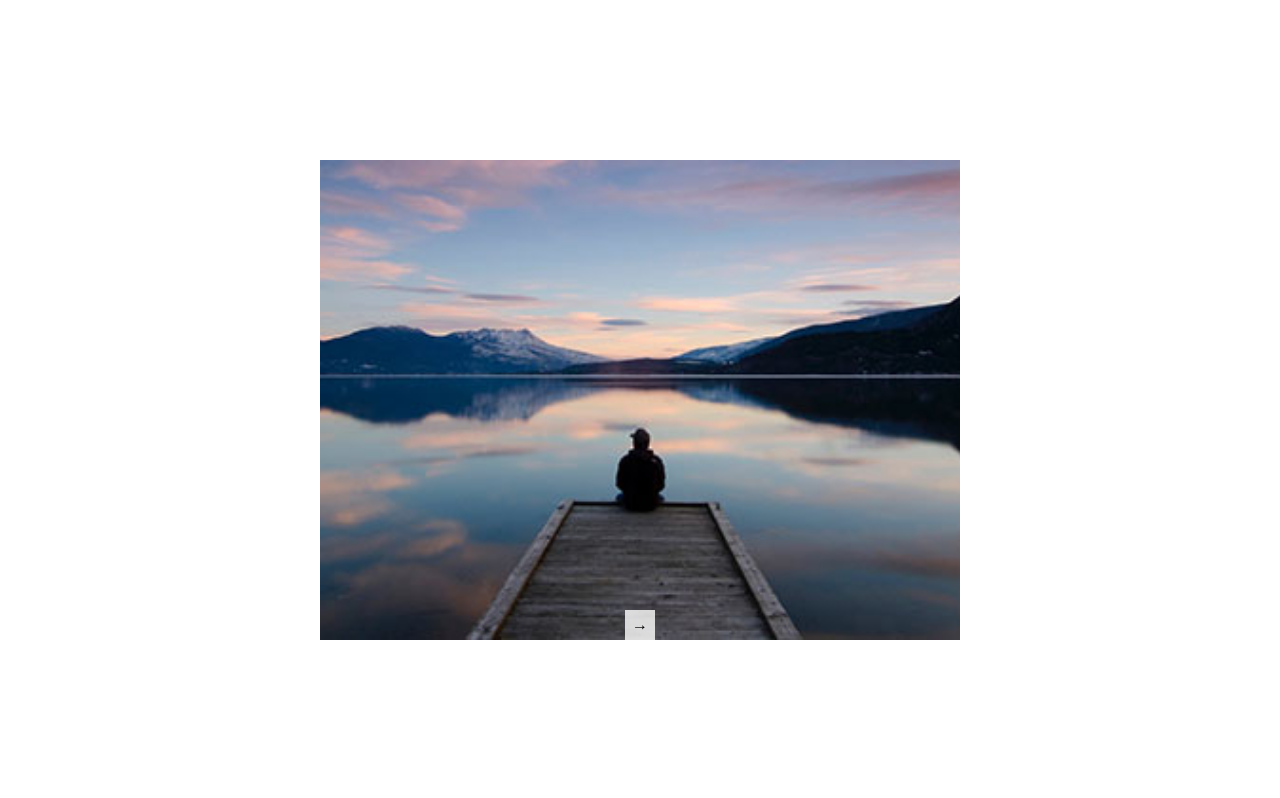
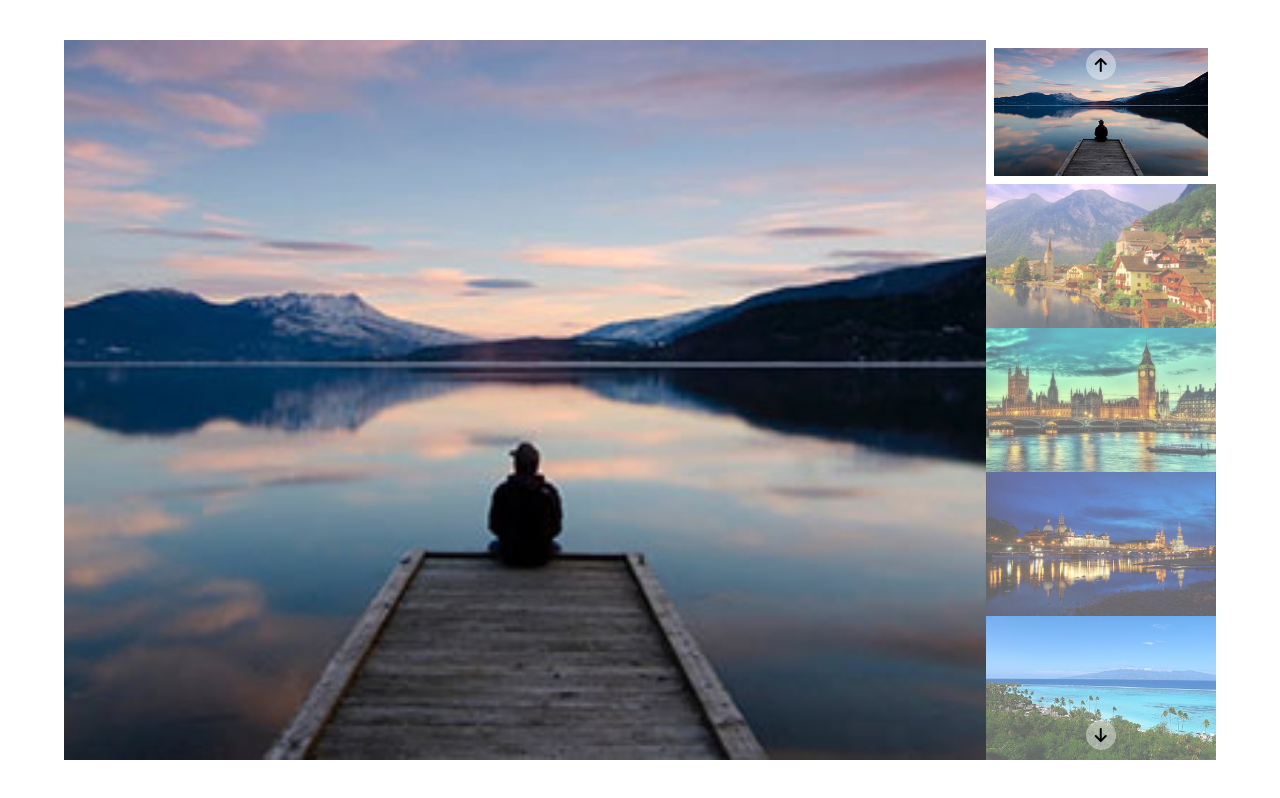
Before and after one commit to AlessioLibbi/js-array-carousel, a plain HTML site: page index.html in a window 1280 px wide. Drawn offline with Linux system fonts and the light colour scheme.

Commit message:
Add:end roject missing last correction

```diff
--- a/css/style.css
+++ b/css/style.css
@@ -18,14 +18,14 @@
 
 .slider {
     position: relative;
-    width: 50%;
+    width: 90%;
     margin: 0 auto;
-    background-color: aquamarine;
+    display: flex;
 }
 
 .slider-items {
-    width: 100%;
-    height: 60vh;
+    width: 80%;
+    height: 90vh;
 }
 
 .item {
@@ -46,27 +46,50 @@
 .prev,
 .next {
     position: absolute;
-    background-color: rgba(255, 255, 255, 0.8);
+    background-color: rgba(255, 255, 255, 0.4);
     width: 30px;
     height: 30px;
+    border-radius: 50%;
     display: flex;
     justify-content: center;
     align-items: center;
     cursor: pointer;
 }
 
-  .hidden {
-    display: none;
-  }
+
 
 .prev {
-    right: 50%;
+    right: 10%;
     transform: translate(50%);
-    top: 0;
+    top: 10px;
 }
 
 .next {
-    right: 50%;
+    right: 10%;
     transform: translate(50%);
-    bottom: 0;
+    bottom: 10px;
 }
+
+.thumbnails {
+    display: flex;
+    flex-direction: column;
+    width: 20%;
+    height: 90vh;
+
+}
+
+.thumbnail {
+    height: 18vh;
+    opacity: 0.6;
+}
+
+.thumbnail img {
+    object-fit: cover;
+    width: 100%;
+    height: 100%;
+}
+
+.active-thumbnail {
+    border: 8px solid white;
+    opacity: 1;
+}
--- a/index.html
+++ b/index.html
@@ -6,6 +6,7 @@
     <meta http-equiv="X-UA-Compatible" content="IE=edge" />
     <meta name="viewport" content="width=device-width, initial-scale=1.0" />
     <title>Document</title>
+    <link rel="stylesheet" href="https://cdnjs.cloudflare.com/ajax/libs/font-awesome/6.3.0/css/all.min.css" integrity="sha512-SzlrxWUlpfuzQ+pcUCosxcglQRNAq/DZjVsC0lE40xsADsfeQoEypE+enwcOiGjk/bSuGGKHEyjSoQ1zVisanQ==" crossorigin="anonymous" referrerpolicy="no-referrer" />
     <link rel="stylesheet" href="css/style.css" />
 </head>
 
@@ -16,9 +17,11 @@
 
 
             </div>
+            <div class="thumbnails">
 
-            <div class="prev">&larr;</div>
-            <div class="next">&rarr;</div>
+            </div>
+            <div class="prev"><i class="fa-solid fa-arrow-up"></i></div>
+            <div class="next"><i class="fa-solid fa-arrow-down"></i></div>
         </div>
     </div>
 
--- a/js/script.js
+++ b/js/script.js
@@ -12,86 +12,62 @@
 // **MILESTONE 3**
 // Al click dell'utente sulle frecce, il programma cambierà l’immagine attiva, che quindi verrà visualizzata al posto della precedente.
 
-
-// QUI HO LE IMMAGINI
-const imagesArray = ["img/01.jpg", "img/02.jpg", "img/03.jpg", "img/04.jpg", "img/05.jpg"]
-
-const itemsContainer = document.querySelector(".slider-items")
+const imagesArray = ["img/01.jpg", "img/02.jpg", "img/03.jpg", "img/04.jpg", "img/05.jpg"];
+const itemsContainer = document.querySelector(".slider-items");
+const itemsArray = document.getElementsByClassName("item");
+const thumbnailsContainer = document.querySelector(".thumbnails");
+const thumbnailsArray = document.getElementsByClassName("thumbnail");
+let activeItemIndex = 0;
 
 for (let i = 0; i < imagesArray.length; i++) {
   const currentImage = imagesArray[i];
-
   const sliderItem = `
-        <div class = "item">
+    <div class="item">
+      <img src="${currentImage}" alt="">
+    </div>`;
+  const thumbnailItem = `
+    <div class="thumbnail">
       <img src="${currentImage}" alt="">
     </div>`;
 
   itemsContainer.innerHTML += sliderItem;
+  thumbnailsContainer.innerHTML += thumbnailItem;
 }
 
-
-
-
-const itemsArray = document.getElementsByClassName("item")
-console.log(itemsArray);
-
-
-
-let activeItemIndex = 0;
 itemsArray[activeItemIndex].classList.add("active");
-
+thumbnailsArray[activeItemIndex].classList.add("active-thumbnail");
 
 const prevBtn = document.querySelector(".prev");
 const nextBtn = document.querySelector(".next");
 
-
 nextBtn.addEventListener("click", function () {
-
-
-    prevBtn.classList.remove("hidden")
-
-    if (activeItemIndex < (itemsArray.length - 1)) {
-
 
   itemsArray[activeItemIndex].classList.remove("active");
 
+  thumbnailsArray[activeItemIndex].classList.remove("active-thumbnail");
 
   activeItemIndex++;
 
+  if (activeItemIndex === itemsArray.length) {
+    activeItemIndex = 0;
+  }
 
   itemsArray[activeItemIndex].classList.add("active");
-
-
-
-
-        if (activeItemIndex === itemsArray.length - 1) {
-            nextBtn.classList.add("hidden");
-        }
-    }
-
+  thumbnailsArray[activeItemIndex].classList.add("active-thumbnail");
 });
-
-
-
-prevBtn.classList.add("hidden");
-
 
 prevBtn.addEventListener("click", function () {
 
-    nextBtn.classList.remove("hidden");
-
-
-
   itemsArray[activeItemIndex].classList.remove("active");
 
+  thumbnailsArray[activeItemIndex].classList.remove("active-thumbnail");
 
   activeItemIndex--;
 
+  if (activeItemIndex === -1) {
+    activeItemIndex = itemsArray.length - 1;
+  }
 
   itemsArray[activeItemIndex].classList.add("active");
-    if (activeItemIndex === 0) {
-        prevBtn.classList.add("hidden")
-    }
-
-
-})
+  thumbnailsArray[activeItemIndex].classList.add("active-thumbnail");
+});
```
Lines whose indentation alone changed are shown as unchanged.
